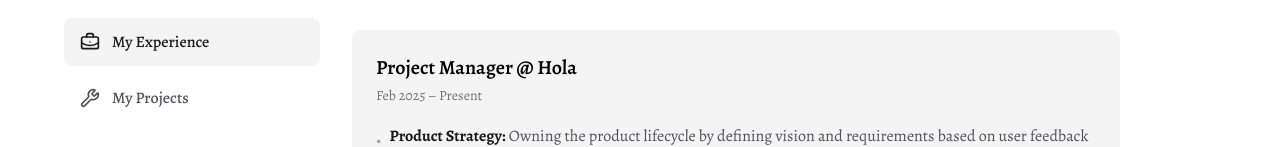
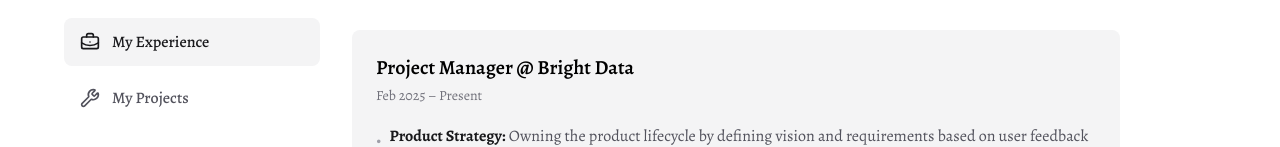
Before and after one commit to AlexGuri99/Portfolio-website, a Next.js app: page /about in a window 1280 px wide. Both pictures are taken after a click on the button "My Experience". Shown: the part 143-290 px from the top of the page. Built offline with nearby package versions, Linux system fonts and the light colour scheme.

Commit message:
Update page.tsx

```diff
--- a/app/about/page.tsx
+++ b/app/about/page.tsx
@@ -103,10 +103,10 @@
                                     My Experience
                                 </h2>
                                 <div className="space-y-4 sm:space-y-6">
-                                    {/* Project Manager @ Hola */}
+                                    {/* Project Manager @ Bright Data */}
                                     <div className="bg-zinc-100 dark:bg-zinc-800 rounded-lg p-4 sm:p-6">
                                         <h3 className="text-lg sm:text-xl font-semibold text-black dark:text-zinc-50 mb-1">
-                                            Project Manager @ Hola
+                                            Project Manager @ Bright Data
                                         </h3>
                                         <p className="text-sm text-zinc-500 dark:text-zinc-400 mb-3 sm:mb-4">
                                             Feb 2025 – Present
```
